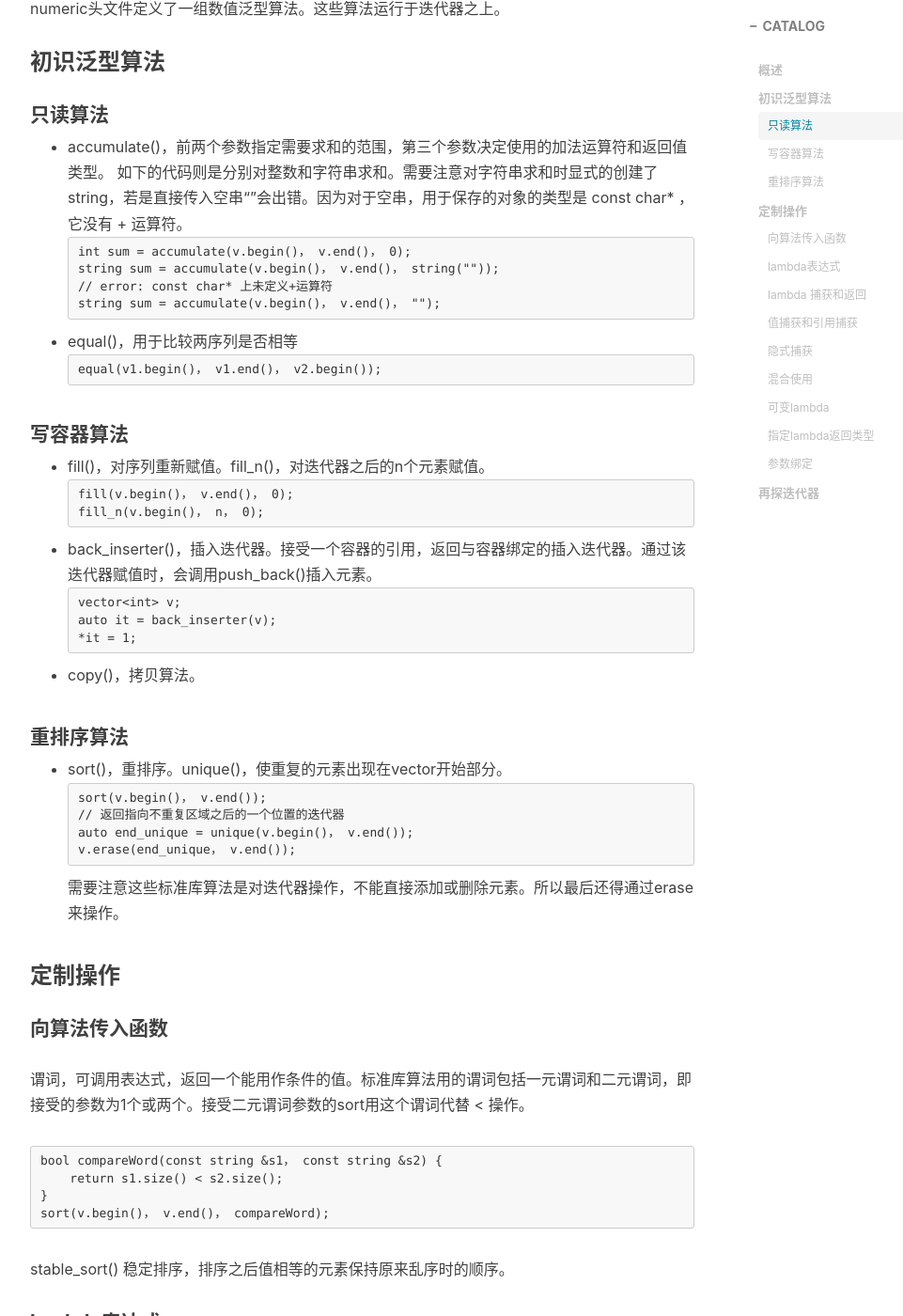
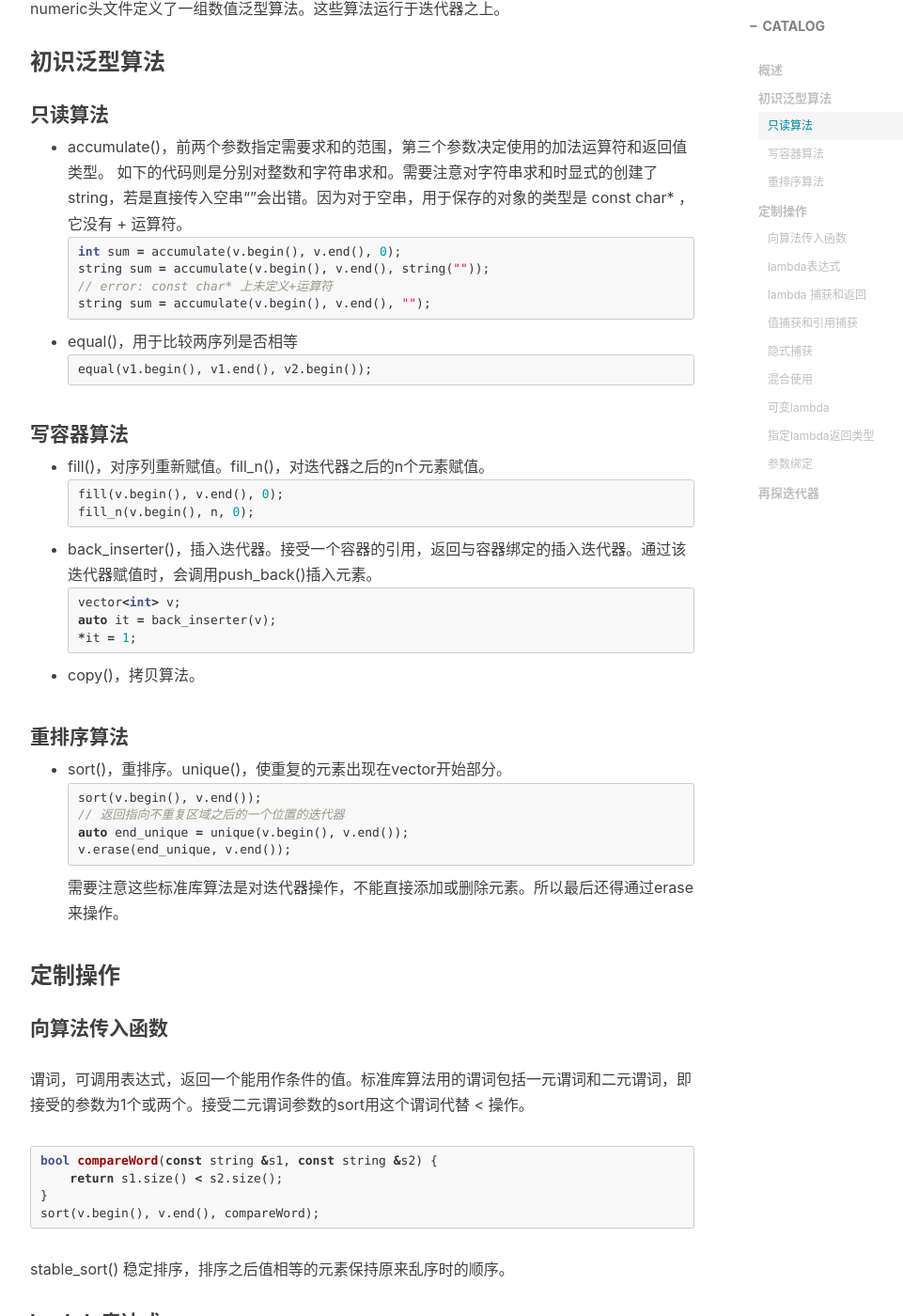
Before and after one commit to husterxsp/husterxsp.github.io, a Jekyll site: the page built from _posts/2017-05-30-generic-algorithm.md, in a window 1280 px wide and 1400 px high, scrolled down 651 px. Shown: the whole window at 94% size, without its empty margins (233-1194 px from the left). Built offline with Jekyll 4.4.1, drawn with Linux system fonts in a browser that asks for light colours; nearby versions of some CDN libraries; comment, search, counter and statistics services are not loaded; some of the changed text lies outside the part shown.

Commit message:
new post

````diff
--- a/_includes/head.html
+++ b/_includes/head.html
@@ -46,7 +46,9 @@
         <script src="https://oss.maxcdn.com/libs/html5shiv/3.7.0/html5shiv.js"></script>
         <script src="https://oss.maxcdn.com/libs/respond.js/1.4.2/respond.min.js"></script>
     <![endif]-->
-
+    <script type="text/javascript" async
+        src="https://cdnjs.cloudflare.com/ajax/libs/mathjax/2.7.1/MathJax.js?config=TeX-MML-AM_CHTML">
+    </script>
     <!-- ga & ba script hoook -->
     <script></script>
 </head>
--- a/_posts/2017-05-30-generic-algorithm.md
+++ b/_posts/2017-05-30-generic-algorithm.md
@@ -18,27 +18,27 @@ tags:
 
 + accumulate()，前两个参数指定需要求和的范围，第三个参数决定使用的加法运算符和返回值类型。
 如下的代码则是分别对整数和字符串求和。需要注意对字符串求和时显式的创建了string，若是直接传入空串“”会出错。因为对于空串，用于保存的对象的类型是 const char* ，它没有 + 运算符。
-```C++
-int sum = accumulate(v.begin()， v.end()， 0);
-string sum = accumulate(v.begin()， v.end()， string(""));
+```cpp
+int sum = accumulate(v.begin(), v.end(), 0);
+string sum = accumulate(v.begin(), v.end(), string(""));
 // error: const char* 上未定义+运算符
-string sum = accumulate(v.begin()， v.end()， "");
+string sum = accumulate(v.begin(), v.end(), "");
 ```
 
 + equal()，用于比较两序列是否相等
-```C++
-equal(v1.begin()， v1.end()， v2.begin());
+```cpp
+equal(v1.begin(), v1.end(), v2.begin());
 ```
 
 #### 写容器算法
 
 + fill()，对序列重新赋值。fill_n()，对迭代器之后的n个元素赋值。
-```C++
-fill(v.begin()， v.end()， 0);
-fill_n(v.begin()， n， 0);
+```cpp
+fill(v.begin(), v.end(), 0);
+fill_n(v.begin(), n, 0);
 ```
 + back_inserter()，插入迭代器。接受一个容器的引用，返回与容器绑定的插入迭代器。通过该迭代器赋值时，会调用push_back()插入元素。
-```C++
+```cpp
 vector<int> v;
 auto it = back_inserter(v);
 *it = 1;
@@ -48,11 +48,11 @@ auto it = back_inserter(v);
 #### 重排序算法
 
 + sort()，重排序。unique()，使重复的元素出现在vector开始部分。
-```C++
-sort(v.begin()， v.end());
+```cpp
+sort(v.begin(), v.end());
 // 返回指向不重复区域之后的一个位置的迭代器
-auto end_unique = unique(v.begin()， v.end());
-v.erase(end_unique， v.end());
+auto end_unique = unique(v.begin(), v.end());
+v.erase(end_unique, v.end());
 ```
 需要注意这些标准库算法是对迭代器操作，不能直接添加或删除元素。所以最后还得通过erase来操作。
 
@@ -61,11 +61,11 @@ v.erase(end_unique， v.end());
 #### 向算法传入函数
 
 谓词，可调用表达式，返回一个能用作条件的值。标准库算法用的谓词包括一元谓词和二元谓词，即接受的参数为1个或两个。接受二元谓词参数的sort用这个谓词代替 < 操作。
-```C++
-bool compareWord(const string &s1， const string &s2) {
+```cpp
+bool compareWord(const string &s1, const string &s2) {
     return s1.size() < s2.size();
 }
-sort(v.begin()， v.end()， compareWord);
+sort(v.begin(), v.end(), compareWord);
 ```
 
 stable_sort() 稳定排序，排序之后值相等的元素保持原来乱序时的顺序。
@@ -73,9 +73,9 @@ stable_sort() 稳定排序，排序之后值相等的元素保持原来乱序时
 #### lambda表达式
 
 一个可调用的代码单元，未命名的内联函数。lambda表达式的形式如下，捕获列表是lambda所在函数重定义的局部列表。lambda表达式应至少包括捕获列表和函数体。
-```C++
+```cpp
 // [捕获列表] (参数列表) -> 返回值类型 {函数体}。
-auto f = []{return 1;}。
+auto f = []{return 1;};
 ```
 #### lambda 捕获和返回
 
@@ -83,7 +83,7 @@ auto f = []{return 1;}。
 
 ##### 值捕获和引用捕获
 
-```C++
+```cpp
 size_t v1 = 1;
 // 值捕获，捕获的变量在创建时拷贝。
 auto f1 = [v1]{return v1;};
@@ -103,7 +103,7 @@ auto f2 = [&v1]{return v1;};
 
 ##### 可变lambda
 对于值捕获的变量，lambda默认不能改变其值。如要需要改变，则需要加上mutable关键字
-```
+```cpp
 auto f = [v1]()mutable{return ++v1};
 ```
 
````
Also changed, not shown: _posts/2017-05-28-associative-container.md (+1 -1 lines), _posts/2017-05-29-sequential-container.md (+3 -2 lines), _posts/2017-06-06-binary-indexed-tree.md (added, +58 -0 lines), img/post/2017-06-06-binary-indexed-tree-1.jpg (added), img/post/2017-06-06-binary-indexed-tree-2.jpg (added).
